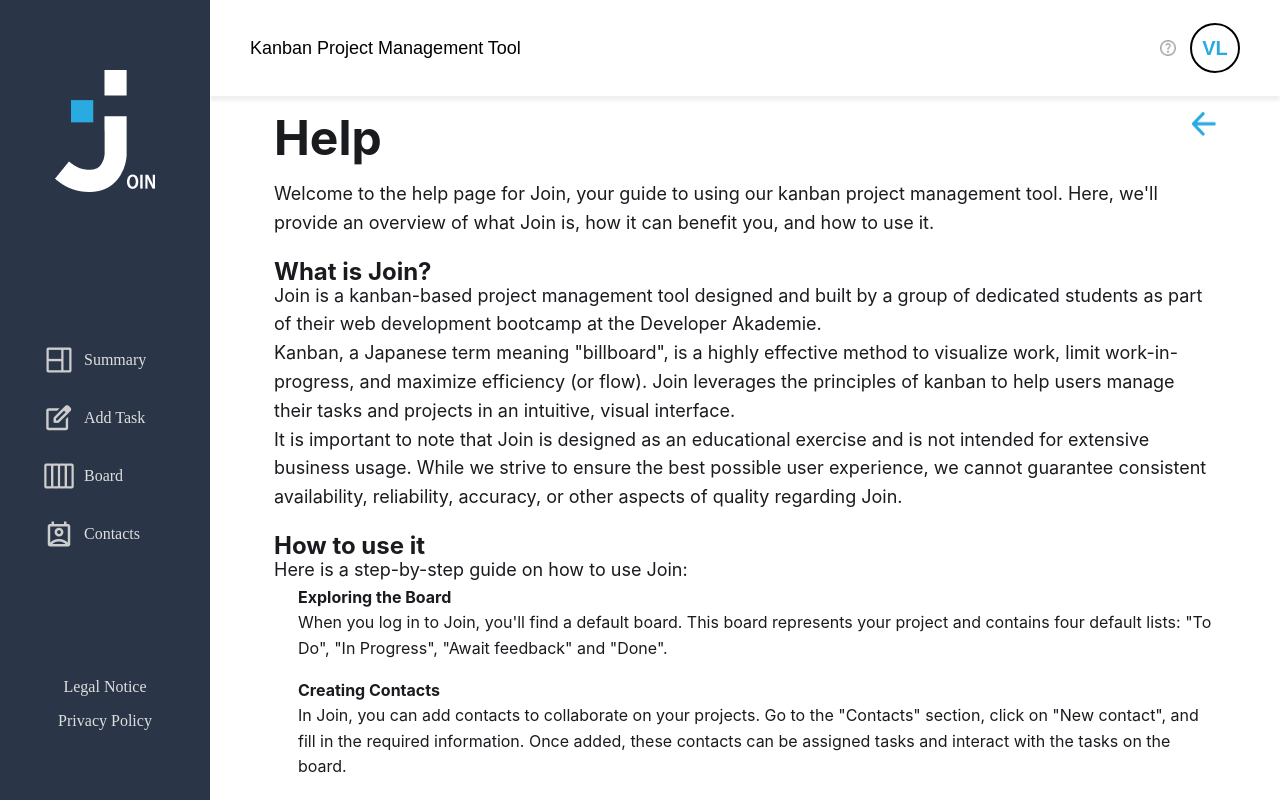
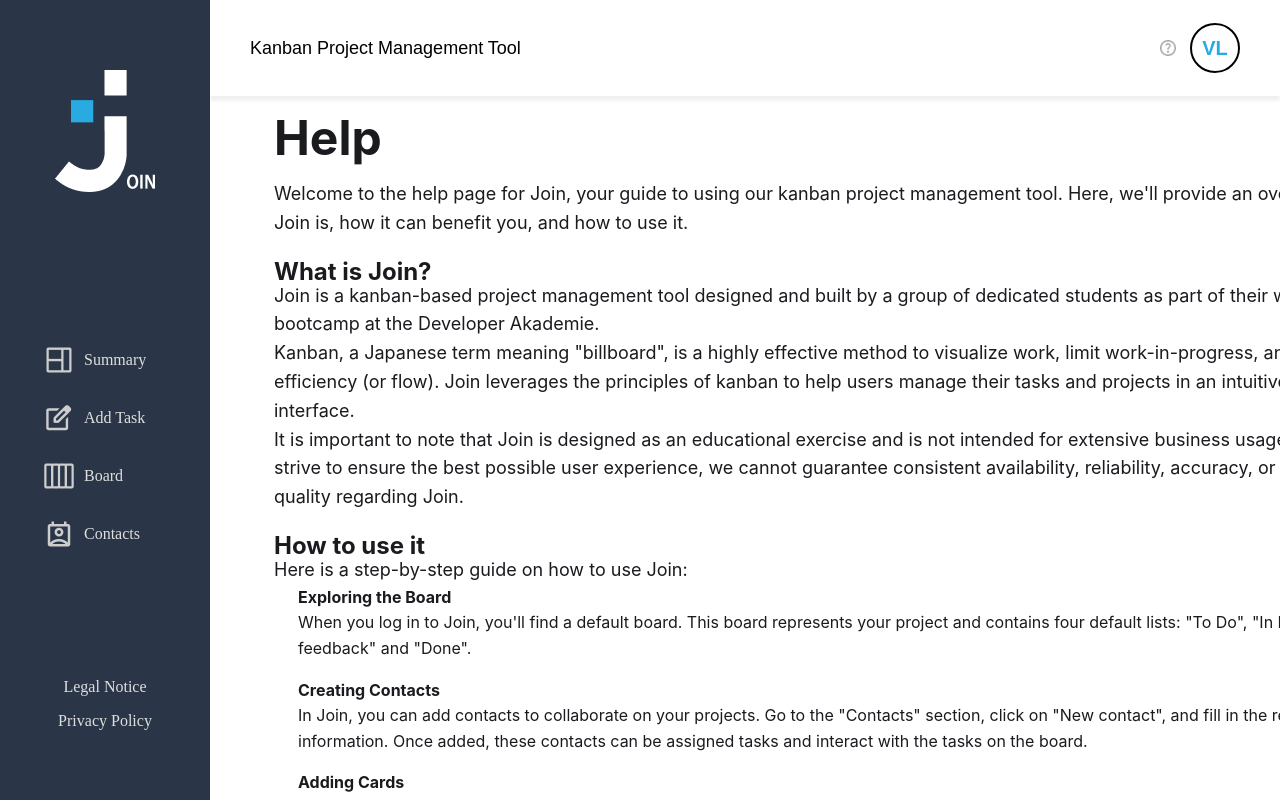
Before and after one commit to c44n/join, an Angular app: page /help in a window 1280 px wide. Built offline with nearby package versions, Linux system fonts and the light colour scheme; a web font is replaced by a local one.

Commit message:
help-content-fix

```diff
--- a/src/app/components/help/help.scss
+++ b/src/app/components/help/help.scss
@@ -9,6 +9,7 @@
   bottom: 0;
   overflow: hidden;
   pointer-events: none;
+  background-color: white;
 }
 
 .help-container {
@@ -19,12 +20,13 @@
   bottom: 0;
   overflow-y: auto;
   pointer-events: all;
-  background-color: white;
   font-family: 'Inter', sans-serif;
   padding: 64px 64px 120px 64px;
   display: flex;
   flex-direction: column;
   gap: 16px;
+  max-width: 100%;
+  width: 1440px;
 
   scrollbar-width: none;
   -ms-overflow-style: none;
--- a/src/app/components/privacy-policy-components/privacy-policy-components.scss
+++ b/src/app/components/privacy-policy-components/privacy-policy-components.scss
@@ -23,7 +23,6 @@
   display: flex;
   flex-direction: column;
   gap: 16px;
-  background-color: white;
   font-family: 'Inter', sans-serif;
   padding: 64px 64px 120px 64px;
   max-width: 100%;
```
